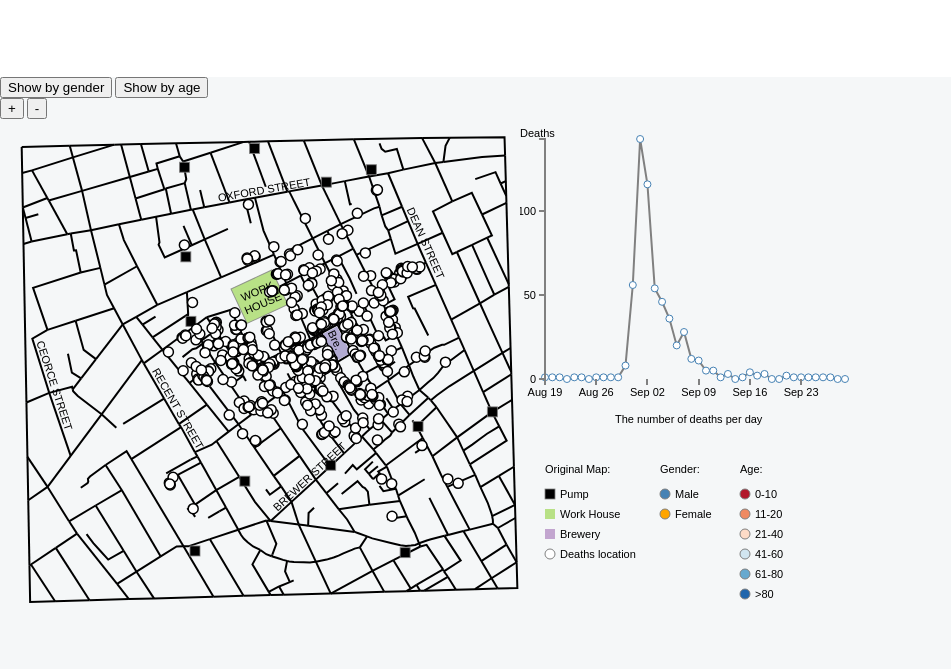
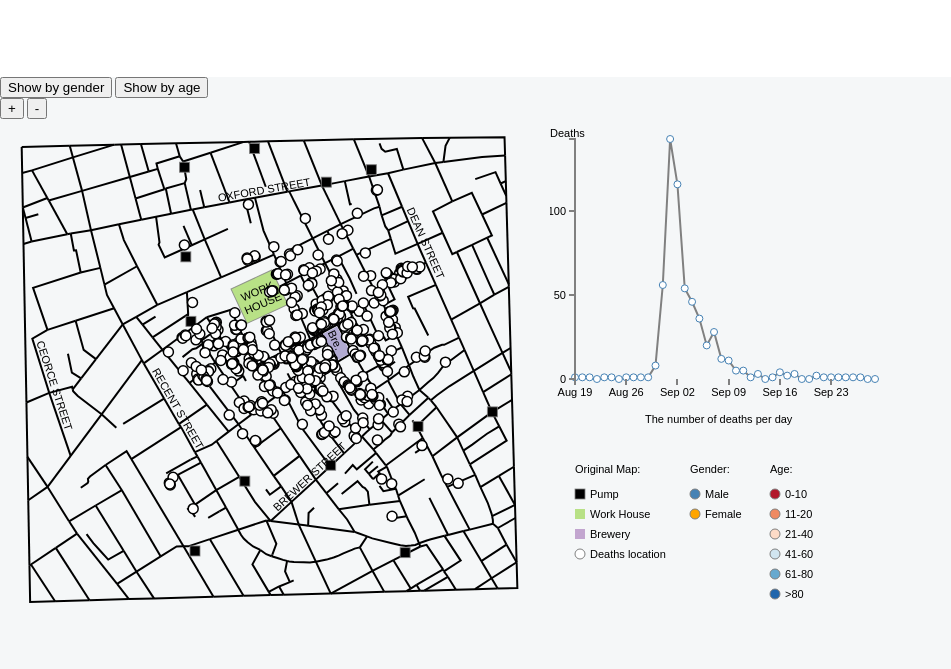
Before and after one commit to free4hny/zhuangke16.github.io, a plain HTML site: page H517-Project1/index.html in a window 1280 px wide. Shown: the part 131-800 px from the top of the page, without its empty margins (0-951 px from the left). Drawn offline with nearby package versions, Linux system fonts and the light colour scheme.

Commit message:
Modify space

```diff
--- a/H517-Project1/index.html
+++ b/H517-Project1/index.html
@@ -105,7 +105,7 @@ div.tooltip {
 
   <script type="text/javascript">
 
-    var width  = 520;
+    var width  = 550;
     var height = 580;
     var w = 100;
     var h = 100;
```
